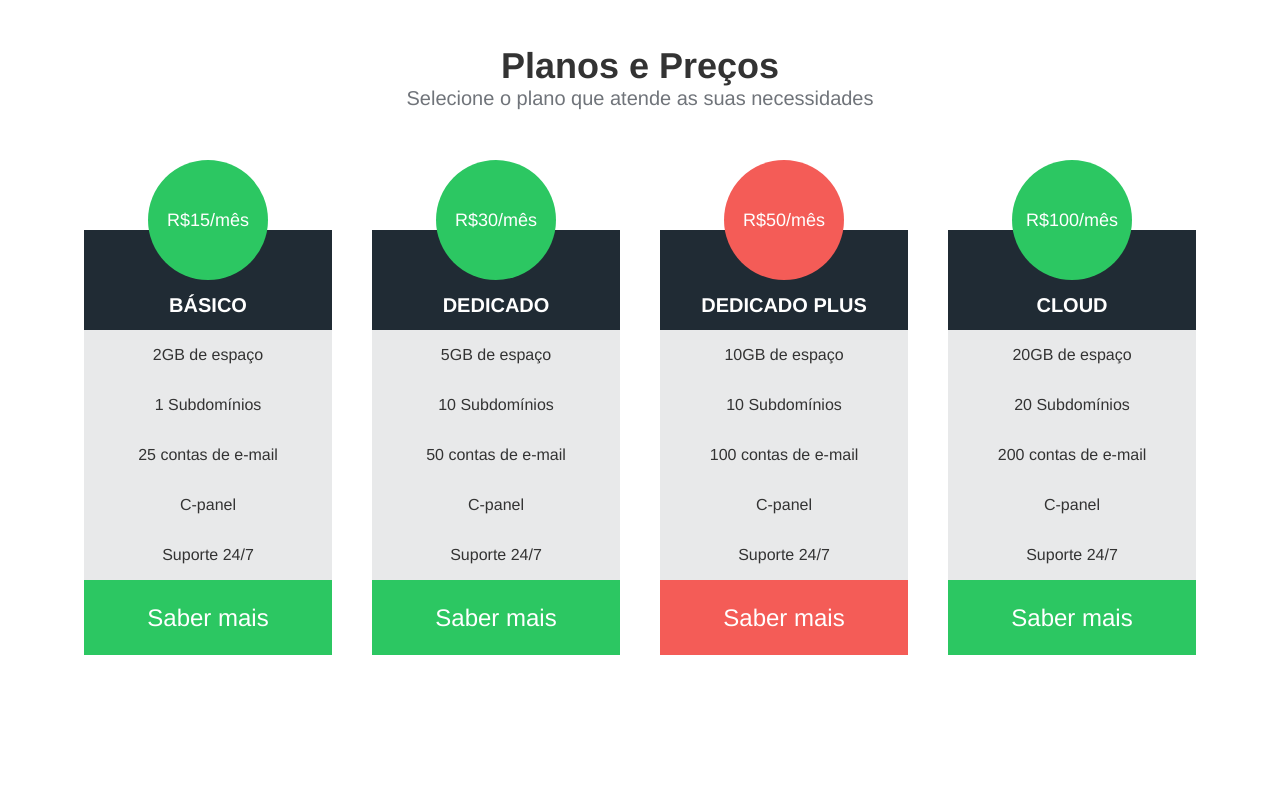
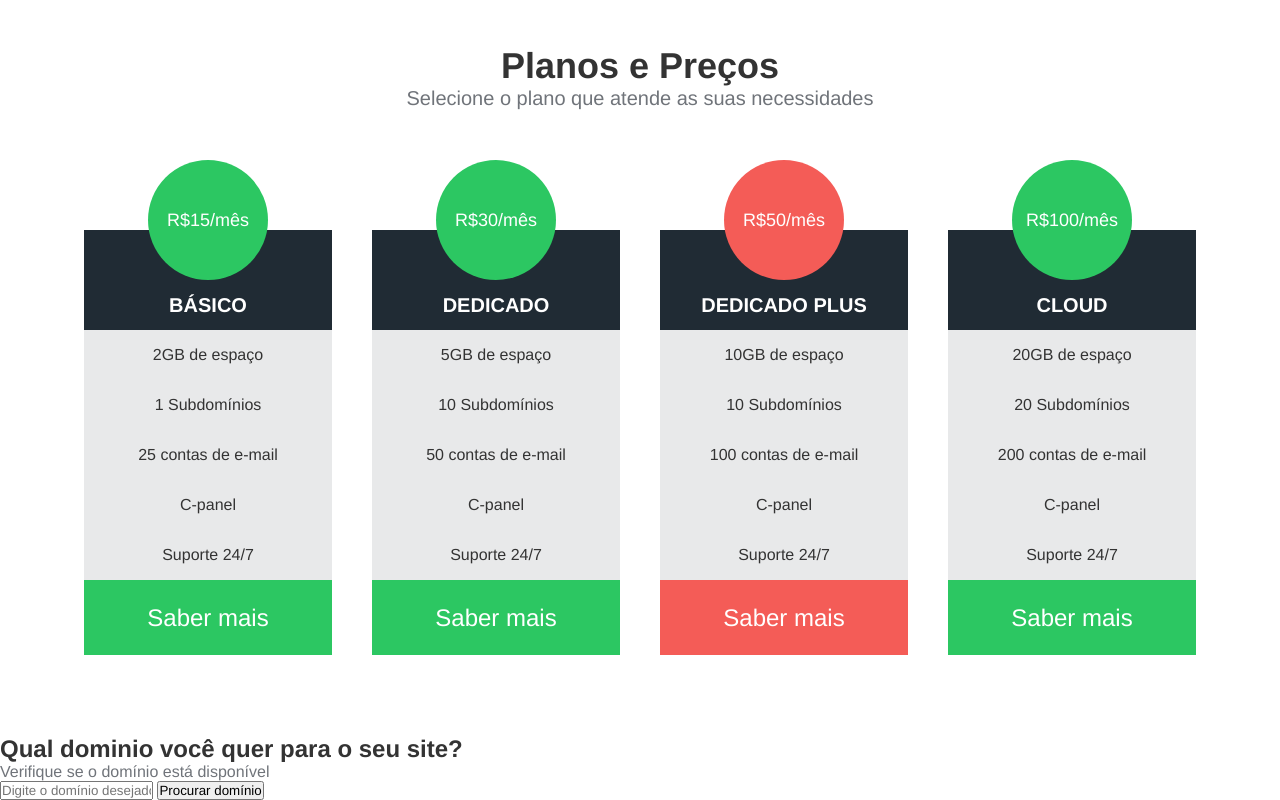
Before and after one commit to Josue-Diogo-Pedro/hDC-Host, a plain HTML site: page index.html in a window 1280 px wide. Shown: the part 920-1720 px from the top of the page. Before the commit the page ends 1655 px from the top, so only its background shows below. Drawn offline with Linux system fonts and the light colour scheme.

Commit message:
add domain section in html

```diff
--- a/index.html
+++ b/index.html
@@ -131,6 +131,14 @@
                     </div>
                 </div>
             </section>
+            <section class="searchdomain-container">
+                <h2>Qual dominio você quer para o seu site?</h2>
+                <p>Verifique se o domínio está disponível</p>
+                <form>
+                    <input type="text" name="domain" id="domain" placeholder="Digite o domínio desejado" />
+                    <input type="submit" value="Procurar domínio" />
+                </form>
+            </section>
         </div>
     </body>
 </html>
```
